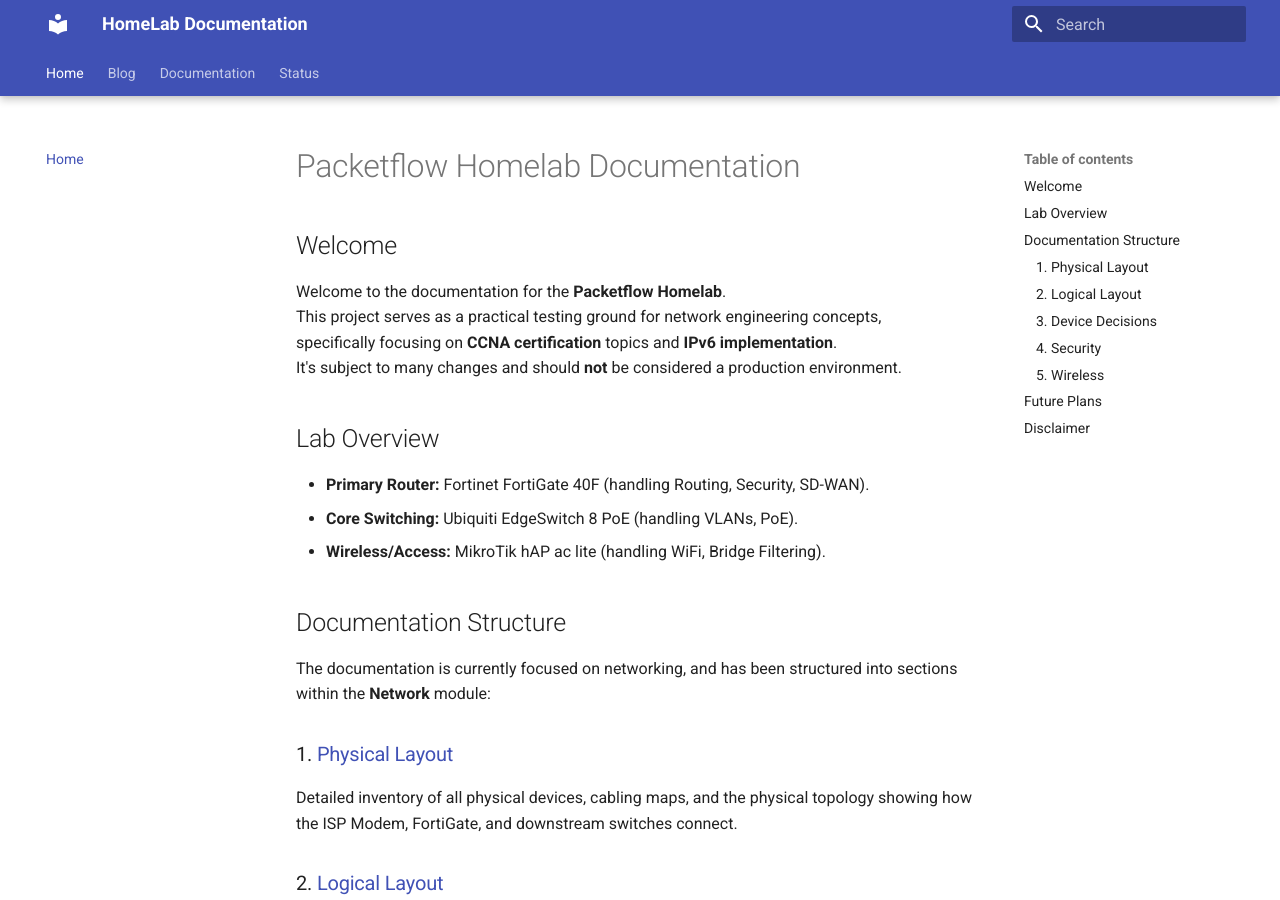
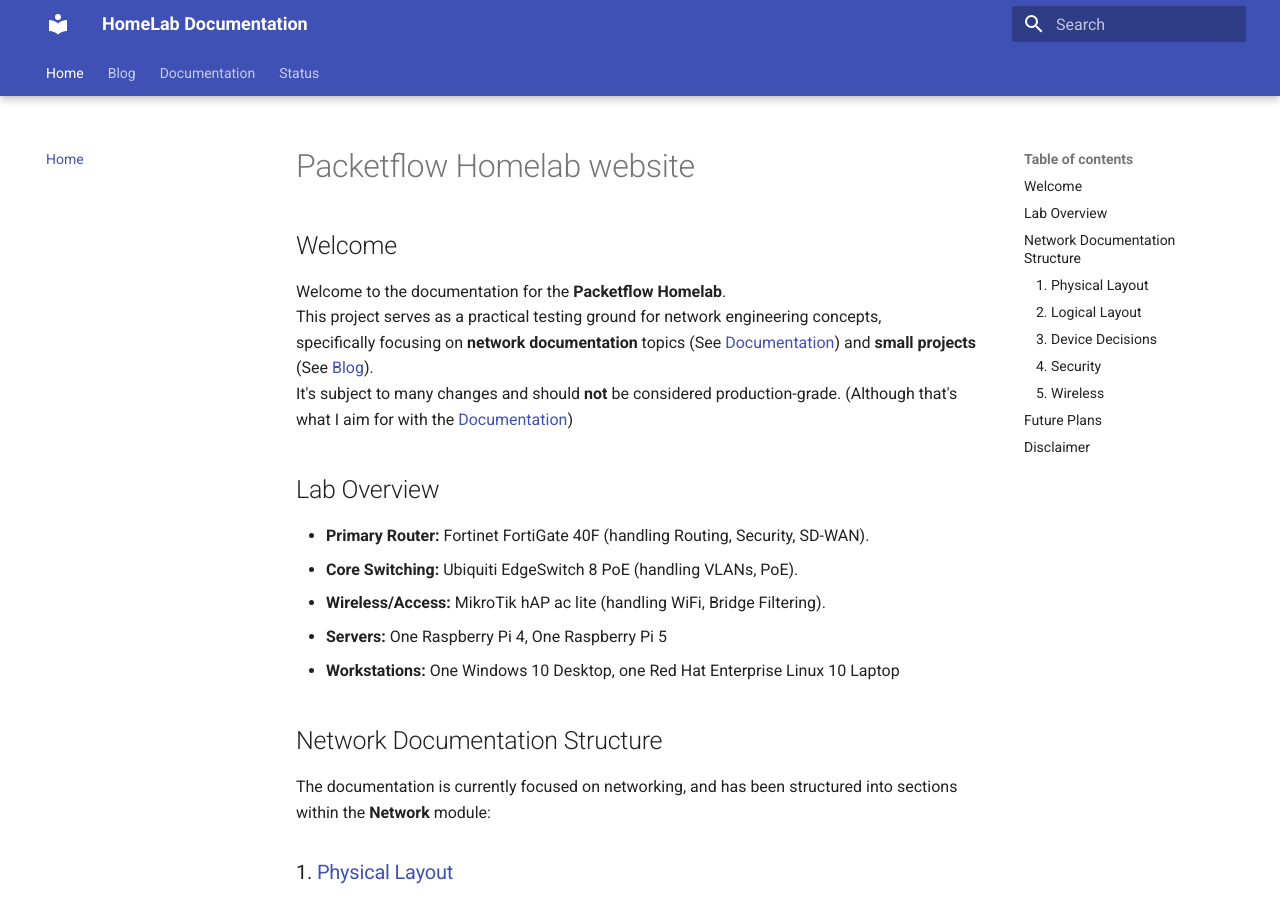
Before and after one commit to DeclerckLouis/homelab, an MkDocs documentation site: the page built from docs/index.md, in a window 1280 px wide and 900 px high. Built offline with MkDocs 1.6.1 and Material for MkDocs 9.7.7, drawn with Linux system fonts in a browser that asks for light colours; some of the changed text lies outside the part shown.

Commit message:
Move all files to network directory

```diff
--- a/docs/index.md
+++ b/docs/index.md
@@ -1,44 +1,46 @@
-# Packetflow Homelab Documentation
+# Packetflow Homelab website
 
 ## Welcome
 Welcome to the documentation for the **Packetflow Homelab**.
 This project serves as a practical testing ground for network engineering concepts,
-specifically focusing on **CCNA certification** topics and **IPv6 implementation**.
-It's subject to many changes and should **not** be considered a production environment.
+specifically focusing on **network documentation** topics (See [Documentation](Documentation/index.md)) and **small projects** (See [Blog](blog/index.md)).
+It's subject to many changes and should **not** be considered production-grade. (Although that's what I aim for with the [Documentation](Documentation/index.md))
 
 ## Lab Overview
 
 - **Primary Router:** Fortinet FortiGate 40F (handling Routing, Security, SD-WAN).
 - **Core Switching:** Ubiquiti EdgeSwitch 8 PoE (handling VLANs, PoE).
 - **Wireless/Access:** MikroTik hAP ac lite (handling WiFi, Bridge Filtering).
+- **Servers:**  One Raspberry Pi 4, One Raspberry Pi 5
+- **Workstations:** One Windows 10 Desktop, one Red Hat Enterprise Linux 10 Laptop
 
-## Documentation Structure
+## Network Documentation Structure
 The documentation is currently focused on networking, and has been structured into sections within the **Network** module:
 
-### 1. [Physical Layout](01_network/01_physical.md)
+### 1. [Physical Layout](homelab/01_network/01_physical.md)
 Detailed inventory of all physical devices, cabling maps, and the physical topology showing how the ISP Modem, FortiGate, and downstream switches connect.
 
-### 2. [Logical Layout](01_network/02_logical.md)
+### 2. [Logical Layout](homelab/01_network/02_logical.md)
 Defines the **Logical Topology**.
 
 - **VLANs:** Segmentation for Default, Guest, Servers, DMZ, and Management.
 - **IPv6 Strategy:** Explains the decision to use **Unique Local Addressing (ULA)** (`fdb1:6575:ad8a::/48`) due to ISP (modem) constraints.
 - **WAN/SD-WAN:** Configuration of the `virtual-wan-link` interface.
 
-### 3. [Device Decisions](01_network/03_device_decisions.md)
+### 3. [Device Decisions](homelab/01_network/03_device_decisions.md)
 Covers **routing, switching, and configuration standards**.
 
 - **Switching:** 802.1Q Trunks, Native VLAN security, and Bridge VLAN Filtering on MikroTik.
 - **Routing:** Inter-VLAN routing and IPv6 Router Advertisements (RA).
 - **Standards:** Interface configuration templates and naming conventions.
 
-### 4. [Security](01_network/04_security.md)
+### 4. [Security](homelab/01_network/04_security.md)
 Documents the **Security policies** used.
 
 - **Zones:** Trusted vs Untrusted vs Management.
 - **Policies:** Specific firewall rules allowing traffic while blocking inter-VLAN access by default.
 
-### 5. [Wireless](01_network/06_wireless.md)
+### 5. [Wireless](homelab/01_network/06_wireless.md)
 Design decisions for the `Declerck-Cardon` SSID, frequency planning, and security standards.
 
 
```
Also changed, not shown: other parts of docs/index.md (+1 -1 lines), docs/homelab/02_systems/01_physical.md (added, +1 -0 lines), docs/homelab/01_network/01_physical.md (renamed from docs/01_network/01_physical.md), docs/homelab/01_network/02_logical.md (renamed from docs/01_network/02_logical.md), docs/homelab/01_network/03_device_decisions.md (renamed from docs/01_network/03_device_decisions.md), docs/homelab/01_network/04_security.md (renamed from docs/01_network/04_security.md), docs/homelab/01_network/06_wireless.md (renamed from docs/01_network/06_wireless.md).
